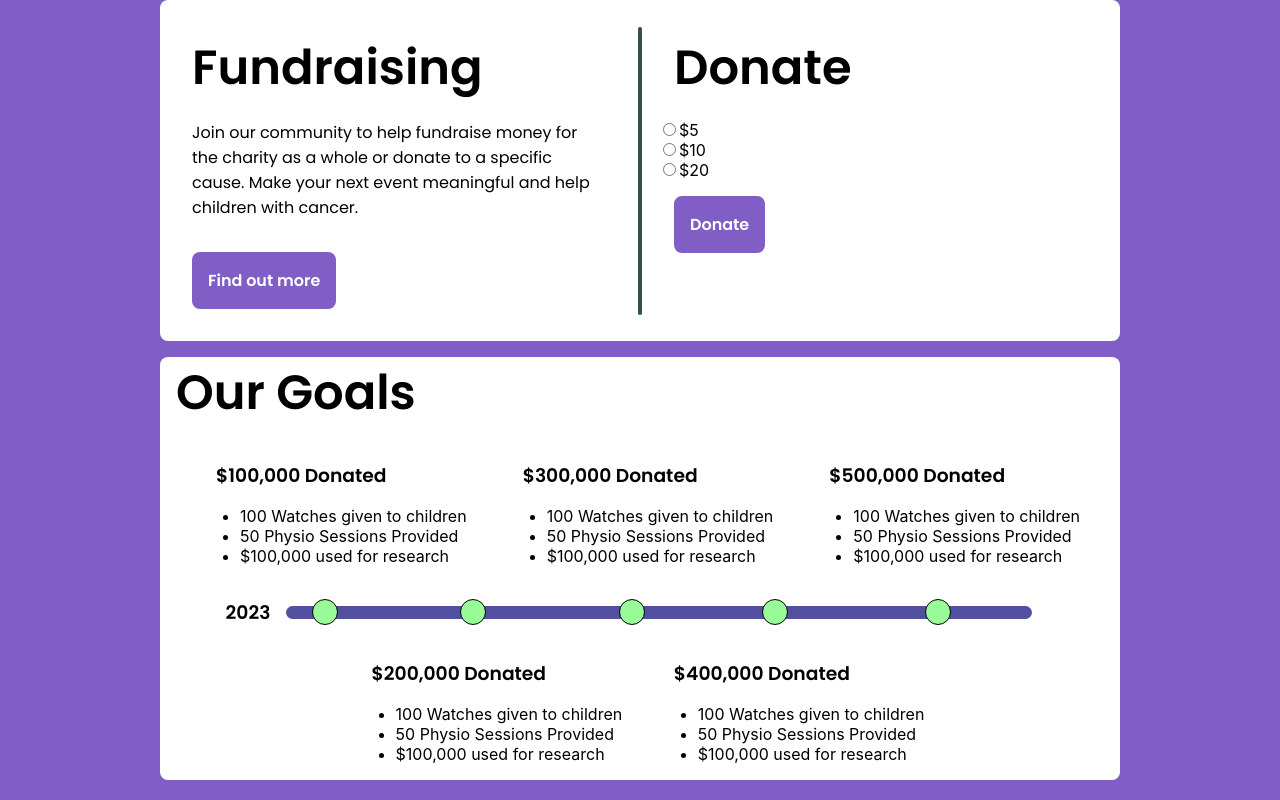
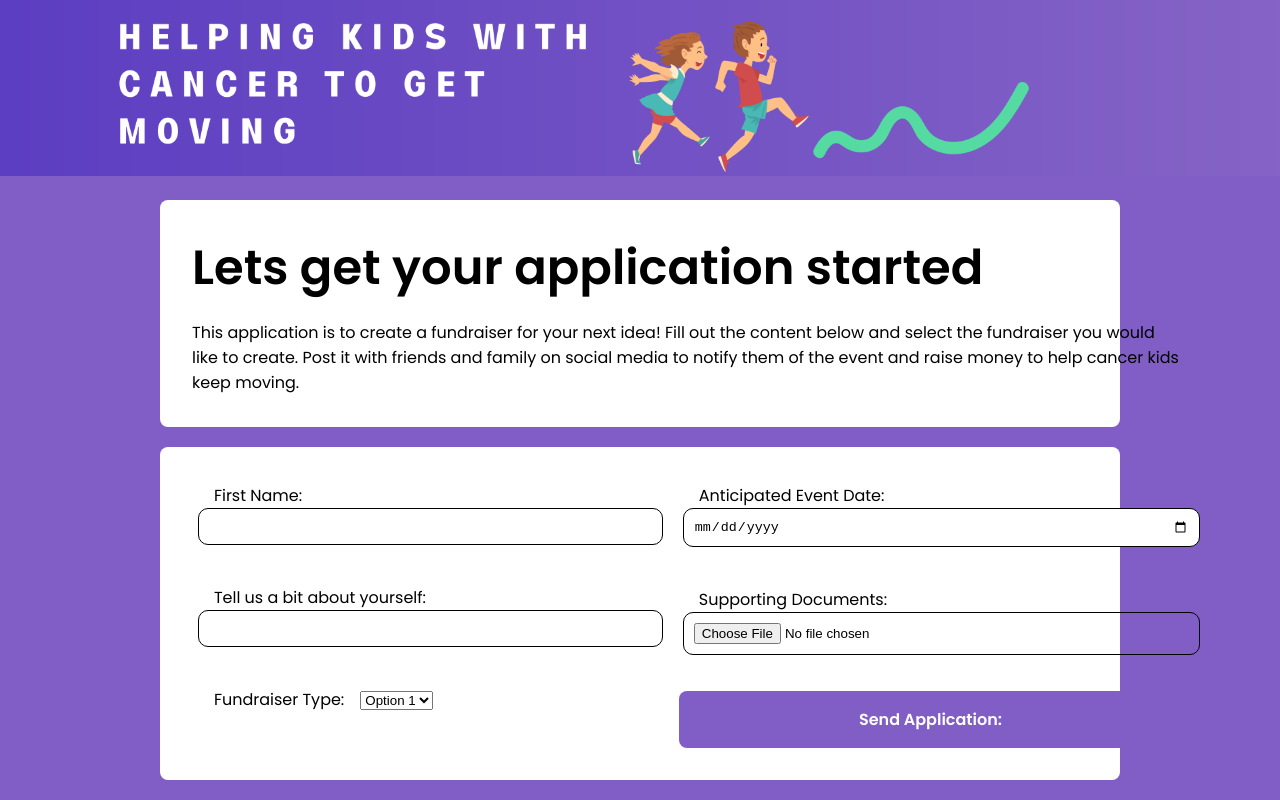
Before and after one commit to Bealeja/lbs-digital-tool, a React (Create React App) app in the folder client/: page / in a window 1280 px wide. Shown: the top 800 px of the page. Built offline with nearby package versions, Linux system fonts and the light colour scheme.

Commit message:
Updated Fundraiser Creation Page

```diff
--- a/client/src/App.js
+++ b/client/src/App.js
@@ -5,7 +5,8 @@ import "./App.scss";
 // Scene Imports
 // import HomePage from "./scenes/homePage";
 // import StatisticsPage from "./scenes/statisticsPage";
-import DonationsPage from "./scenes/donationsPage";
+// import DonationsPage from "./scenes/donationsPage";
+import HostApplication from "./scenes/hostApplicationPage";
 
 function App() {
   return (
@@ -13,7 +14,7 @@ function App() {
       <BrowserRouter>
         <Switch>
           <Route path="/">
-            <DonationsPage />
+            <HostApplication />
           </Route>
         </Switch>
       </BrowserRouter>
--- a/client/src/App.scss
+++ b/client/src/App.scss
@@ -7,7 +7,8 @@ h4,
 h5,
 h6,
 p,
-button {
+button,
+span {
   font-family: "Poppins", sans-serif;
   margin: 1rem;
 }
--- a/client/src/components/footerComponent/index.jsx
+++ b/client/src/components/footerComponent/index.jsx
@@ -9,7 +9,7 @@ import {
 const Footer = () => {
   return (
     <footer>
-      <div class="flex-center">
+      <div class="flex-center background-white margin-break">
         <h2>Contact Us</h2>
         <h3>hello@littlebigsteps.org.au</h3>
         <div>
--- a/client/src/components/footerComponent/index.scss
+++ b/client/src/components/footerComponent/index.scss
@@ -1,3 +1,8 @@
+@import "../../App.scss";
+.margin-break {
+  margin: 1.5rem 0rem;
+}
+
 .anchor-icon {
   color: #805ec5;
   width: 2rem;
--- /dev/null
+++ b/client/src/scenes/hostApplicationPage/index.jsx
@@ -0,0 +1,66 @@
+import Banner from "../../components/bannerComponent";
+import Footer from "../../components/footerComponent";
+import "./index.scss";
+
+const HostApplication = () => {
+  return (
+    <div>
+      <Banner />
+      <br></br>
+      <div class="margin background-white">
+        <div class="host-application-container">
+          <h2>Lets get your application started</h2>
+          <p>
+            This application is to create a fundraiser for your next idea! Fill
+            out the content below and select the fundraiser you would like to
+            create. Post it with friends and family on social media to notify
+            them of the event and raise money to help cancer kids keep moving.
+          </p>
+        </div>
+      </div>
+      <br></br>
+      <div class="background-white margin">
+        <div class="host-application-container">
+          <form class="form">
+            <div class="flex-row center-items">
+              <div class="flex-column">
+                <label>
+                  <span>First Name:</span>
+                  <input required placeholders="" type="text" class="input" />
+                </label>
+                <label>
+                  <span>Tell us a bit about yourself:</span>
+                  <input required placeholders="" type="text" class="input" />
+                </label>
+                <label>
+                  <span>Fundraiser Type:</span>
+                  <select name="my-menu" id="my-menu">
+                    <option value="option1">Option 1</option>
+                    <option value="option2">Option 2</option>
+                    <option value="option3">Option 3</option>
+                  </select>
+                </label>
+              </div>
+              <div class="flex-column">
+                <label>
+                  <span>Anticipated Event Date:</span>
+                  <input required placeholders="" type="date" class="input" />
+                </label>
+                <label>
+                  <span>Supporting Documents:</span>
+                  <input required placeholders="" type="file" class="input" />
+                </label>
+                <button>Send Application:</button>
+              </div>
+            </div>
+          </form>
+        </div>
+      </div>
+      <div class="margin">
+        <Footer />
+      </div>
+    </div>
+  );
+};
+
+export default HostApplication;
--- /dev/null
+++ b/client/src/scenes/hostApplicationPage/index.scss
@@ -0,0 +1,31 @@
+@import "../../App.scss";
+
+body {
+  background-color: #805ec5;
+}
+
+.form label {
+  margin: 20px;
+}
+
+.form label .input {
+  width: 100%;
+  padding: 10px;
+  outline: 0;
+  border: 1px solid black;
+  border-radius: 10px;
+}
+
+.form label .input + span {
+  position: absolute;
+  left: 10px;
+  top: 15px;
+  color: grey;
+  font-size: 0.9rem;
+  cursor: text;
+}
+
+.host-application-container {
+  @include container(80vw);
+  height: 100%;
+}
```
